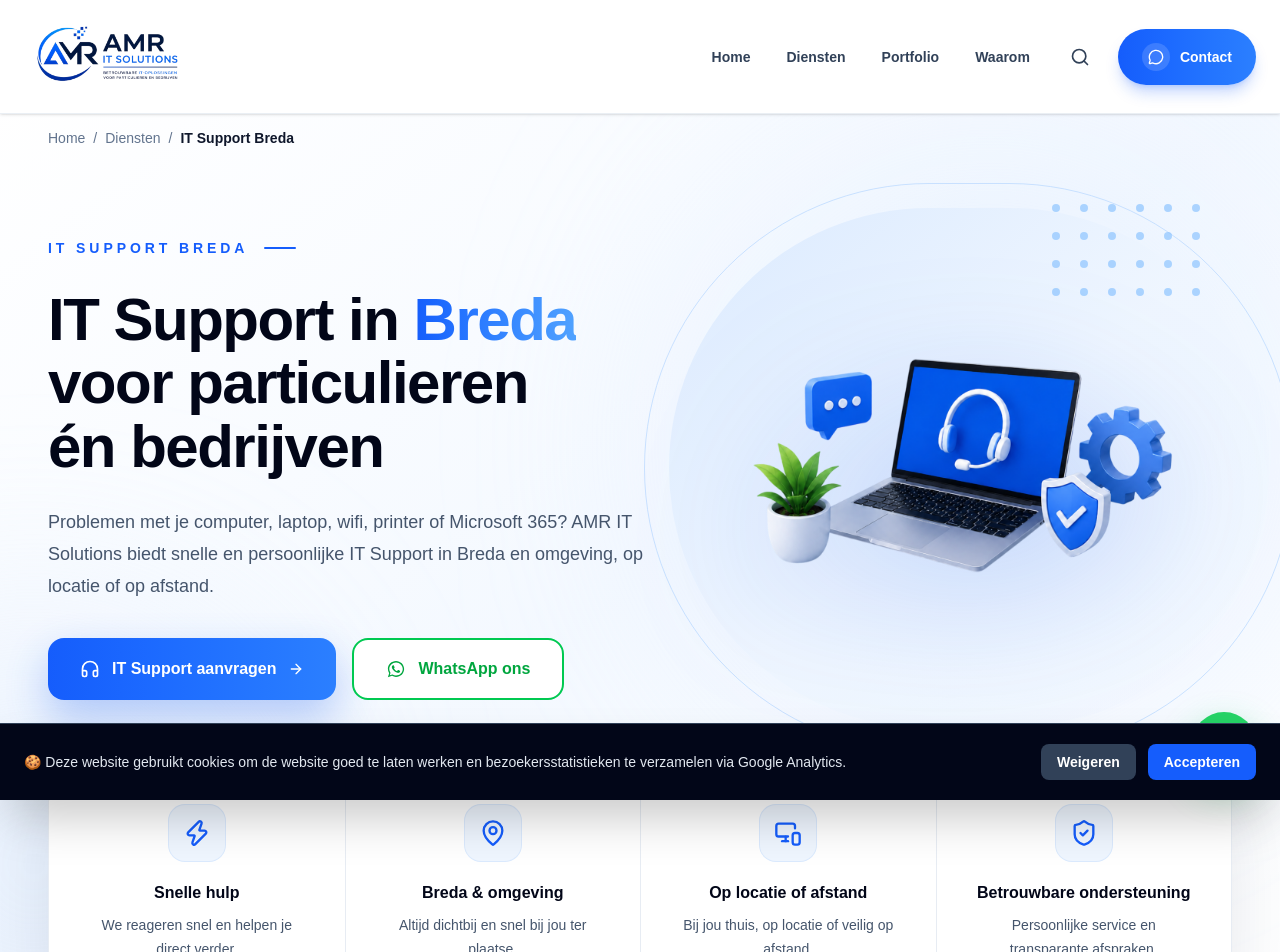
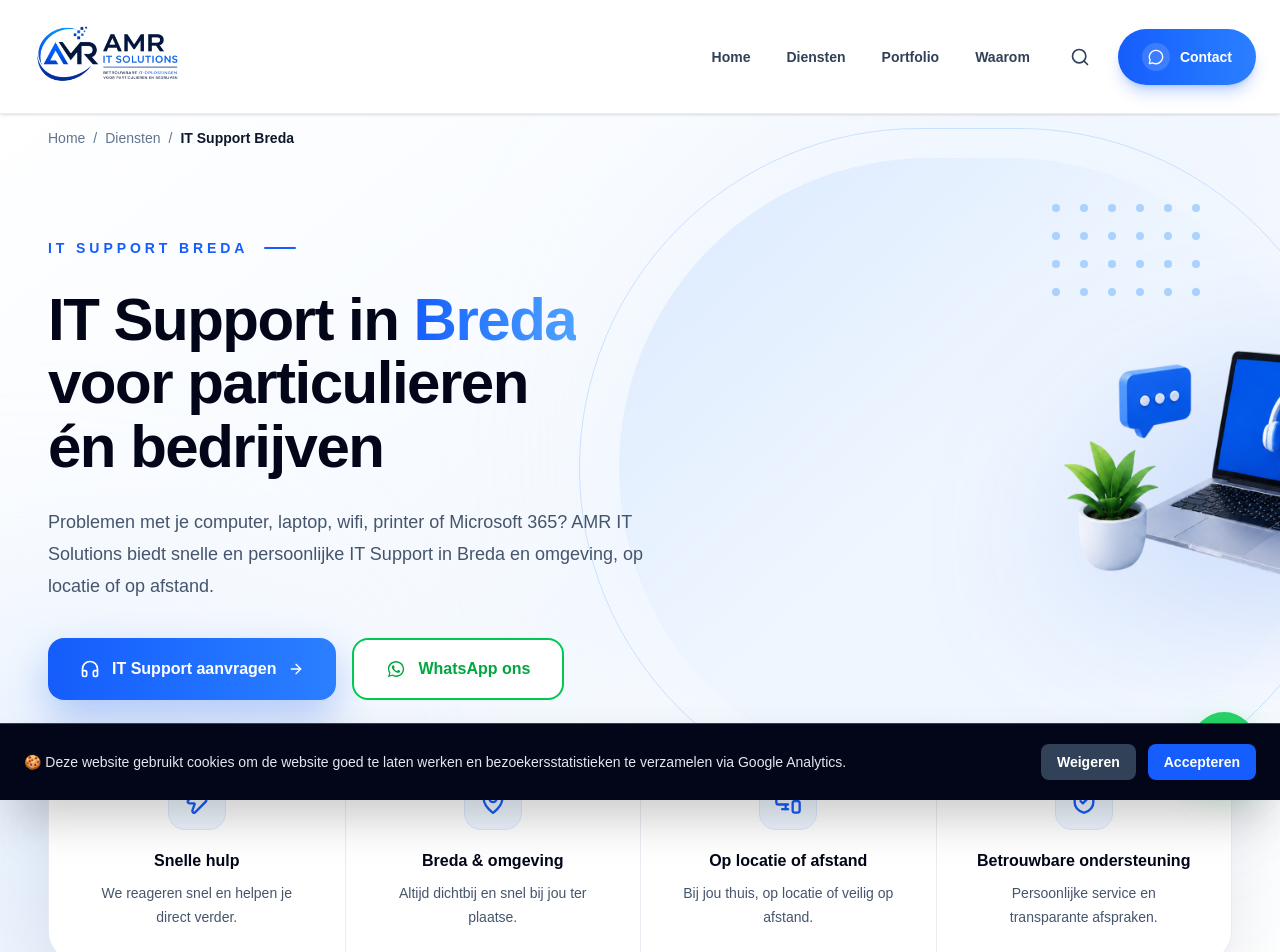
Before and after one commit to amritsolutions/amr-it-solutions, a Next.js app: page /it-support-breda in a window 1280 px wide. Shown: the top 952 px of the page. Built offline with nearby package versions, Linux system fonts and the light colour scheme.

Commit message:
zoek serch

```diff
--- a/components/ITSupportHero.tsx
+++ b/components/ITSupportHero.tsx
@@ -62,7 +62,7 @@ export default function ITSupportHero() {
               <span className="h-0.5 w-8 rounded-full bg-blue-600" />
             </div>
 
-            <h1 className="mt-7 text-4xl font-extrabold leading-[1.06] tracking-tight text-slate-950 sm:text-5xl lg:text-[56px] xl:text-[60px]">
+            <h1 className="mt-7 max-w-[700px] text-4xl font-extrabold leading-[1.06] tracking-tight text-slate-950 sm:text-5xl lg:text-[56px] xl:text-[60px]">
               <span className="block lg:whitespace-nowrap">
                 IT Support in{" "}
                 <span className="bg-gradient-to-r from-blue-600 to-blue-400 bg-clip-text text-transparent">
@@ -106,12 +106,12 @@ export default function ITSupportHero() {
           <div className="relative min-h-[420px] lg:min-h-[560px]">
             <div
               aria-hidden="true"
-              className="absolute left-1/2 top-1/2 h-[390px] w-[390px] -translate-x-1/2 -translate-y-1/2 rounded-full bg-gradient-to-br from-blue-100 via-blue-50 to-transparent lg:h-[520px] lg:w-[600px]"
+              className="absolute left-1/2 top-1/2 h-[410px] w-[410px] -translate-x-1/2 -translate-y-1/2 rounded-full bg-gradient-to-br from-blue-100 via-blue-50 to-transparent lg:h-[620px] lg:w-[700px]"
             />
 
             <div
               aria-hidden="true"
-              className="absolute left-1/2 top-1/2 h-[430px] w-[430px] -translate-x-1/2 -translate-y-1/2 rounded-full border border-blue-200/80 lg:h-[570px] lg:w-[650px]"
+              className="absolute left-1/2 top-1/2 h-[460px] w-[460px] -translate-x-1/2 -translate-y-1/2 rounded-full border border-blue-200/80 lg:h-[680px] lg:w-[780px]"
             />
 
             <div className="absolute right-8 top-4 z-10 hidden grid-cols-6 gap-5 opacity-70 lg:grid">
@@ -129,13 +129,13 @@ export default function ITSupportHero() {
               width={1000}
               height={760}
               priority
-              className="absolute left-1/2 top-1/2 z-20 w-[96%] max-w-[680px] -translate-x-1/2 -translate-y-1/2 object-contain drop-shadow-[0_32px_68px_rgba(37,99,235,0.22)] transition duration-500 hover:scale-[1.02] lg:w-[104%]"
+              className="absolute left-1/2 top-1/2 z-20 w-[100%] max-w-[720px] -translate-x-1/2 -translate-y-1/2 object-contain drop-shadow-[0_36px_78px_rgba(37,99,235,0.24)] transition duration-500 hover:scale-[1.02] lg:w-[112%] lg:max-w-[760px] lg:translate-x-8"
             />
           </div>
         </div>
 
         {/* Voordelenbalk: bewust zonder negatieve marge, zodat hij niet over de knoppen valt */}
-        <div className="relative z-30 mt-10 grid overflow-hidden rounded-[30px] border border-slate-200/80 bg-white shadow-[0_24px_70px_rgba(15,23,42,0.09)] sm:grid-cols-2 lg:mt-6 lg:grid-cols-4">
+        <div className="relative z-30 mt-10 grid overflow-hidden rounded-[30px] border border-slate-200/80 bg-white shadow-[0_24px_70px_rgba(15,23,42,0.09)] sm:grid-cols-2 lg:-mt-2 lg:grid-cols-4">
           {benefits.map(({ Icon, title, text }, index) => (
             <div
               key={title}
```
